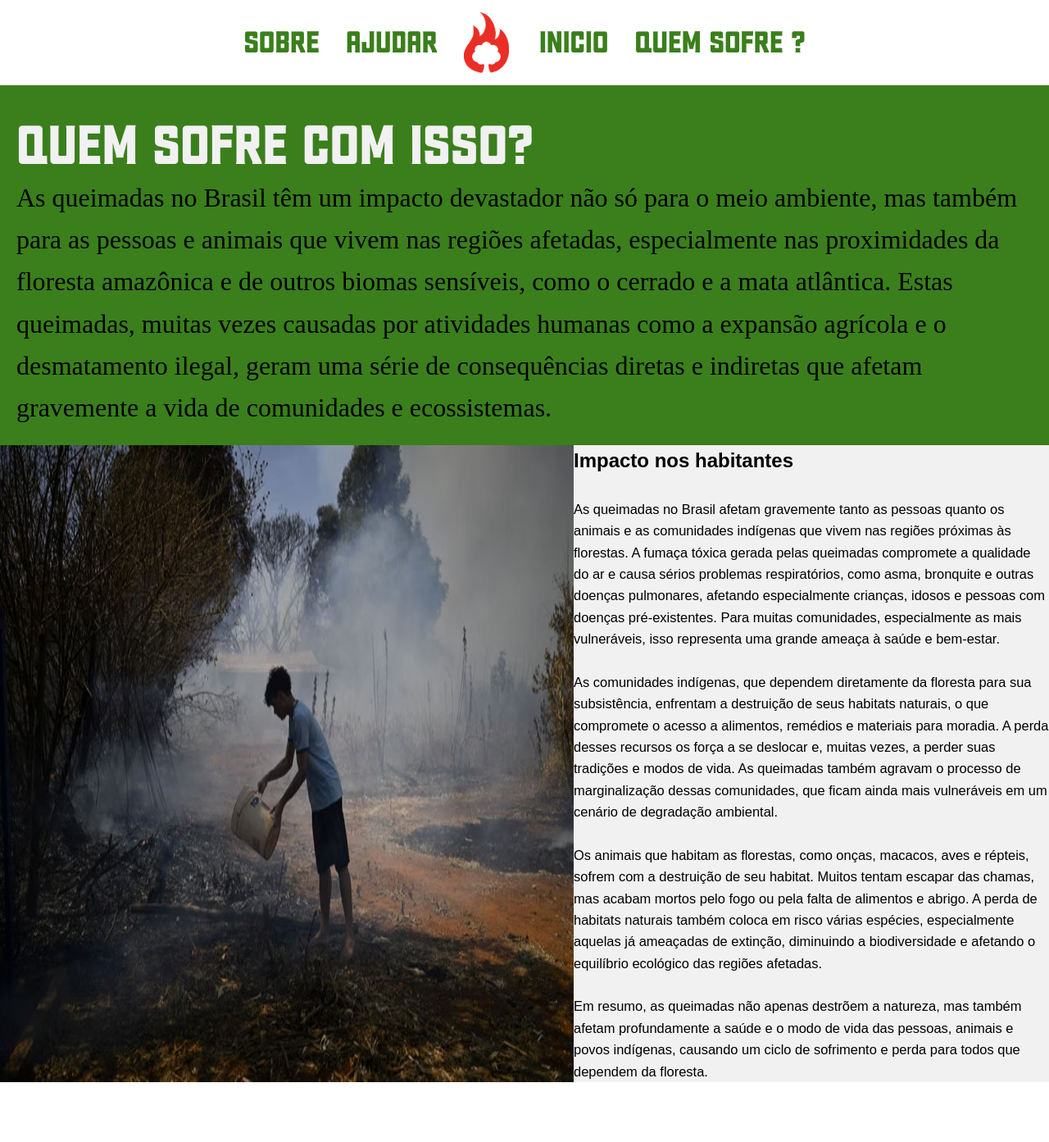
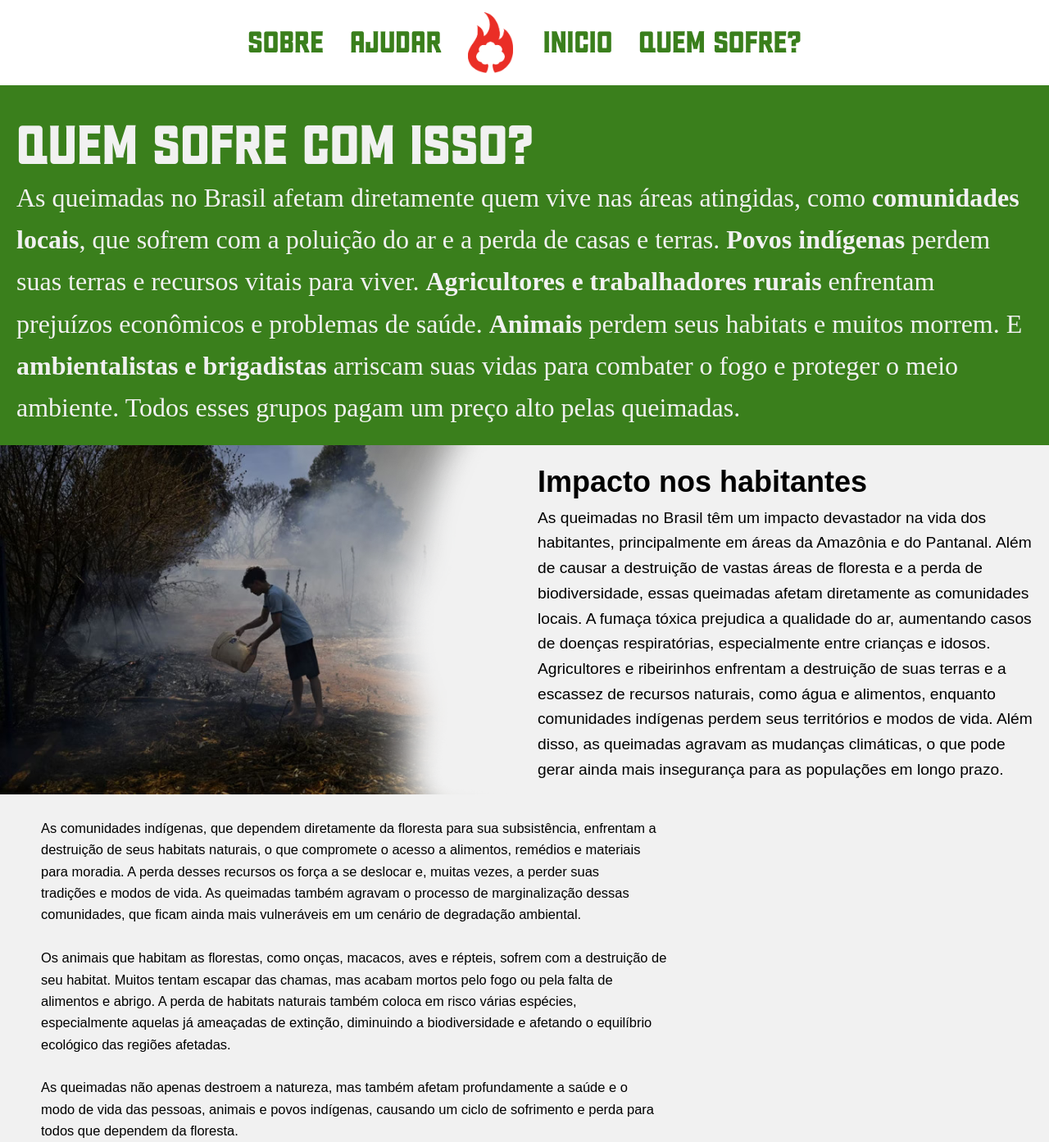
Before and after one commit to xXTHUND3RXx/Projeto-final-m2, a plain HTML site: page quem_sofre.html in a window 1280 px wide. Shown: the whole page at 82% size. Before the commit the page ends 1320 px from the top, so only its background shows below. Drawn offline with Linux system fonts and the light colour scheme.

Commit message:
:lipstick: feat: alterações nos parágrafos e imagem

```diff
--- a/quem_sofre.html
+++ b/quem_sofre.html
@@ -1,54 +1,90 @@
 <!DOCTYPE html>
 <html lang="pt-br">
+
 <head>
     <meta charset="UTF-8">
     <meta name="viewport" content="width=device-width, initial-scale=1.0">
     <title>Quem sofre?</title>
     <link rel="stylesheet" href="src/styles/global.css">
     <link rel="stylesheet" href="src/styles/quem_sofre.css">
+
 </head>
+
 <body>
     <header>
         <nav id="barnav">
             <ul class="navlist">
-                <a href="Sobre.html" class="nav-itens">SOBRE</a> <!--Colocar o link da página-->
-                <a href="ajudar" class="nav-itens">AJUDAR</a> <!--Colocar o link da página-->
-                <img src="public/images/Logo Queimada.png" alt="Logo queimada" class="nav-icons">
-                <a href="index.html" class="nav-itens">INICIO</a> <!--Colocar o link da página-->
-                <a href="quem_sofre.html" class="nav-itens">QUEM SOFRE ?</a> <!--Colocar o link da página-->
+                <li><a href="Sobre.html" class="nav-itens">SOBRE</a></li>
+                <li><a href="ajudar.html" class="nav-itens">AJUDAR</a></li>
+                <li><img src="public/images/Logo Queimada.png" alt="Logo queimada" class="nav-icons"></li>
+                <li><a href="index.html" class="nav-itens">INICIO</a></li>
+                <li><a href="quem_sofre.html" class="nav-itens">QUEM SOFRE?</a></li>
             </ul>
         </nav>
+
     </header>
 
     <main>
         <section id="first-section">
             <h1>Quem sofre com isso?</h1>
-            <p>As queimadas no Brasil têm um impacto devastador não só para o meio ambiente, mas também para as pessoas e animais que vivem nas regiões afetadas, especialmente nas proximidades da floresta amazônica e de outros biomas sensíveis, como o cerrado e a mata atlântica. Estas queimadas, muitas vezes causadas por atividades humanas como a expansão agrícola e o desmatamento ilegal, geram uma série de consequências diretas e indiretas que afetam gravemente a vida de comunidades e ecossistemas.</p>
+            <p>As queimadas no Brasil afetam diretamente quem vive nas áreas atingidas, como <strong>comunidades
+                    locais</strong>, que sofrem com a poluição do ar e a perda de casas e terras. <strong>Povos
+                    indígenas</strong> perdem suas terras e recursos vitais para viver. <strong>Agricultores e
+                    trabalhadores rurais</strong> enfrentam
+                prejuízos econômicos e problemas de saúde. <strong>Animais</strong> perdem seus habitats e muitos
+                morrem. E <strong>ambientalistas e brigadistas</strong> arriscam suas vidas para combater o fogo e
+                proteger o meio
+                ambiente. Todos esses grupos pagam um preço alto pelas queimadas.
+            </p>
         </section>
 
         <section id="second-section">
-            <img src="public/images/menino-apagando-fogo.jpg" alt="Um menino apagando fogo">
+            <img id="imagem" src="public/images/menino-apagando-fogo.png" alt="Um menino apagando fogo">
 
             <div class="container">
                 <h2>Impacto nos habitantes</h2>
 
+                <p id="topico1">
+                    As queimadas no Brasil têm um impacto devastador na vida dos habitantes, principalmente em áreas da
+                    Amazônia e do Pantanal. Além de causar a destruição de vastas áreas de floresta e a perda de
+                    biodiversidade, essas queimadas afetam diretamente as comunidades locais. A fumaça tóxica prejudica
+                    a qualidade do ar, aumentando casos de doenças respiratórias, especialmente entre crianças e idosos.
+                    Agricultores e ribeirinhos enfrentam a destruição de suas terras e a escassez de recursos naturais,
+                    como água e alimentos, enquanto comunidades indígenas perdem seus territórios e modos de vida. Além
+                    disso, as queimadas agravam as mudanças climáticas, o que pode gerar ainda mais insegurança para as
+                    populações em longo prazo.
+                </p>
+            </div>
+        </section>
+
+        <section id="third-section">
+
+            <div>
+
                 <p class="description">
-                    As queimadas no Brasil afetam gravemente tanto as pessoas quanto os animais e as comunidades indígenas que vivem nas regiões próximas às florestas. A fumaça tóxica gerada pelas queimadas compromete a qualidade do ar e causa sérios problemas respiratórios, como asma, bronquite e outras doenças pulmonares, afetando especialmente crianças, idosos e pessoas com doenças pré-existentes. Para muitas comunidades, especialmente as mais vulneráveis, isso representa uma grande ameaça à saúde e bem-estar.
+                    As comunidades indígenas, que dependem diretamente da floresta para sua subsistência, enfrentam a
+                    destruição de seus habitats naturais, o que compromete o acesso a alimentos, remédios e materiais
+                    para moradia. A perda desses recursos os força a se deslocar e, muitas vezes, a perder suas
+                    tradições e modos de vida. As queimadas também agravam o processo de marginalização dessas
+                    comunidades, que ficam ainda mais vulneráveis em um cenário de degradação ambiental.
                 </p>
 
                 <p class="description">
-                    As comunidades indígenas, que dependem diretamente da floresta para sua subsistência, enfrentam a destruição de seus habitats naturais, o que compromete o acesso a alimentos, remédios e materiais para moradia. A perda desses recursos os força a se deslocar e, muitas vezes, a perder suas tradições e modos de vida. As queimadas também agravam o processo de marginalização dessas comunidades, que ficam ainda mais vulneráveis em um cenário de degradação ambiental.
+                    Os animais que habitam as florestas, como onças, macacos, aves e répteis, sofrem com a destruição de
+                    seu habitat. Muitos tentam escapar das chamas, mas acabam mortos pelo fogo ou pela falta de
+                    alimentos e abrigo. A perda de habitats naturais também coloca em risco várias espécies,
+                    especialmente aquelas já ameaçadas de extinção, diminuindo a biodiversidade e afetando o equilíbrio
+                    ecológico das regiões afetadas.
                 </p>
 
                 <p class="description">
-                    Os animais que habitam as florestas, como onças, macacos, aves e répteis, sofrem com a destruição de seu habitat. Muitos tentam escapar das chamas, mas acabam mortos pelo fogo ou pela falta de alimentos e abrigo. A perda de habitats naturais também coloca em risco várias espécies, especialmente aquelas já ameaçadas de extinção, diminuindo a biodiversidade e afetando o equilíbrio ecológico das regiões afetadas.
-                </p class="description">
-
-                <p class="description">
-                    Em resumo, as queimadas não apenas destrõem a natureza, mas também afetam profundamente a saúde e o modo de vida das pessoas, animais e povos indígenas, causando um ciclo de sofrimento e perda para todos que dependem da floresta.
+                    As queimadas não apenas destroem a natureza, mas também afetam profundamente a saúde e o
+                    modo de vida das pessoas, animais e povos indígenas, causando um ciclo de sofrimento e perda para
+                    todos que dependem da floresta.
                 </p>
             </div>
         </section>
     </main>
 </body>
+
 </html>
--- a/src/styles/quem_sofre.css
+++ b/src/styles/quem_sofre.css
@@ -14,11 +14,10 @@ body {
     padding: 15px 0;
 }
 
-.navlist a {
-    font-size: 2.3rem;
-}
-
 .navlist {
+    list-style-type: none;
+    padding: 0;
+    margin: 0;
     font-family: "Uniform";
     align-items: center;
     display: flex;
@@ -29,9 +28,12 @@ body {
     text-decoration: none;
     color: var(--text-1);
     font-weight: bold;
+    font-size: 2.3rem;
+    display: inline-block;
 }
 
 .nav-itens:hover {
+    text-decoration: none;
     color: #ea2e26;
 }
 
@@ -43,7 +45,6 @@ body {
 
 #first-section {
     background-color: var(--bk-green);
-    /* height: 2rem; */
     padding: 1.25em;
 }
 
@@ -59,6 +60,7 @@ body {
     font-family: "Mont Bold";
     font-size: 2rem;
     text-align: start;
+    color: var(--text-2);
 }
 
 #second-section {
@@ -68,11 +70,54 @@ body {
 }
 
 .container {
-    width: 50%;
-    height: 30%;
+    margin: 1rem;
+    font-size: 150%;
+    width: 100%;
+    height: 50%;
 }
 
 .description {
     white-space: pre-line;
     font-size: 1.03rem;
+    padding-left: 50px;
 }
+
+#imagem {
+    height: 50%;
+    width: 50%;
+}
+
+#topico1 {
+    font-size: 1.2rem;
+}
+
+#third-section {
+    background-color: var(--bk-whiteice);
+    display: flex;
+    justify-content: space-between;
+}
+
+/*ESTILO PARA TELAS MEDIAS*/
+
+@media screen and (max-width: 1050px) {
+
+    /*CLASSES GERAIS*/
+
+    h2 {
+        font-size: 1.3rem;
+    }
+
+    #topico1 {
+        font-size: 1rem;
+    }
+
+    #imagem {
+        width: 60%;
+    }
+
+    /*CABEÇALHO*/
+
+    #barnav {
+        display: none;
+    }
+}
```
Also changed, not shown: public/images/menino-apagando-fogo.png (added), public/images/onca-pintada1.jpg (added), src/js/quem_sofre.js (added), teste.txt (deleted).
